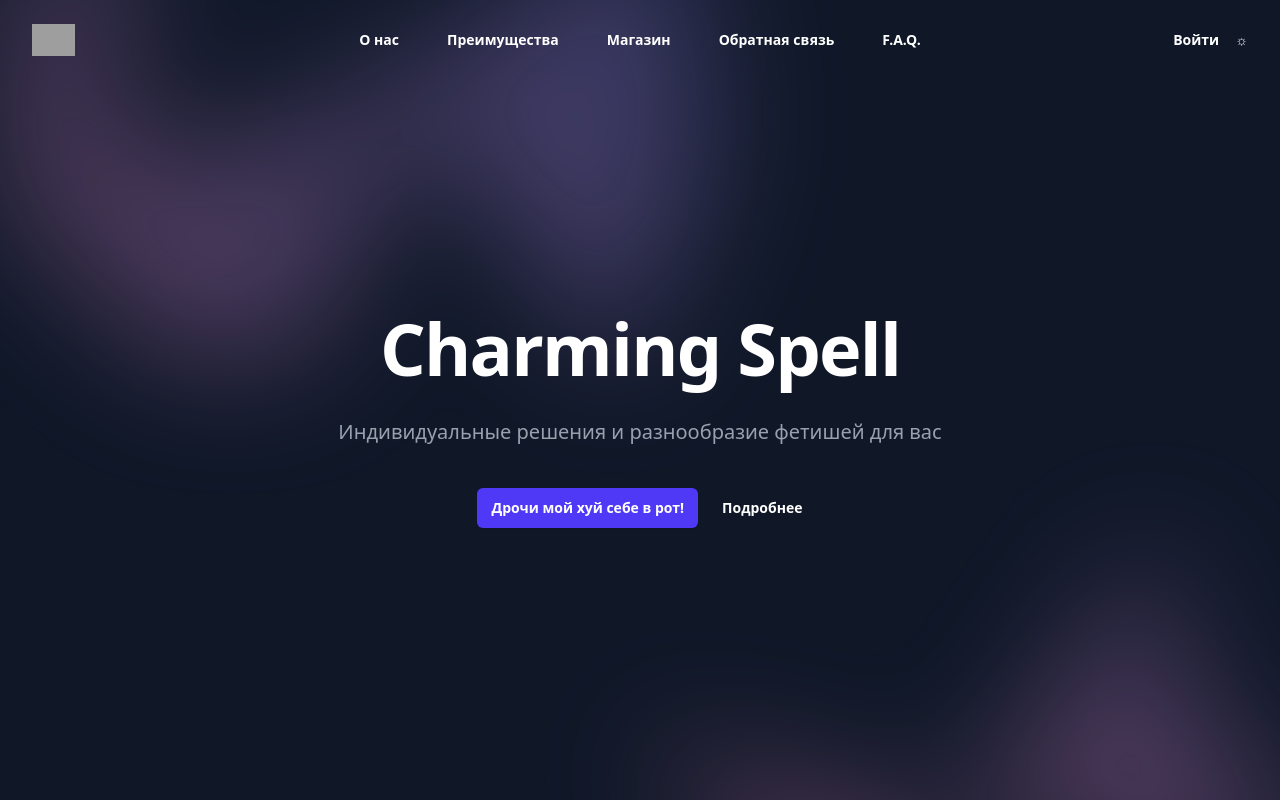
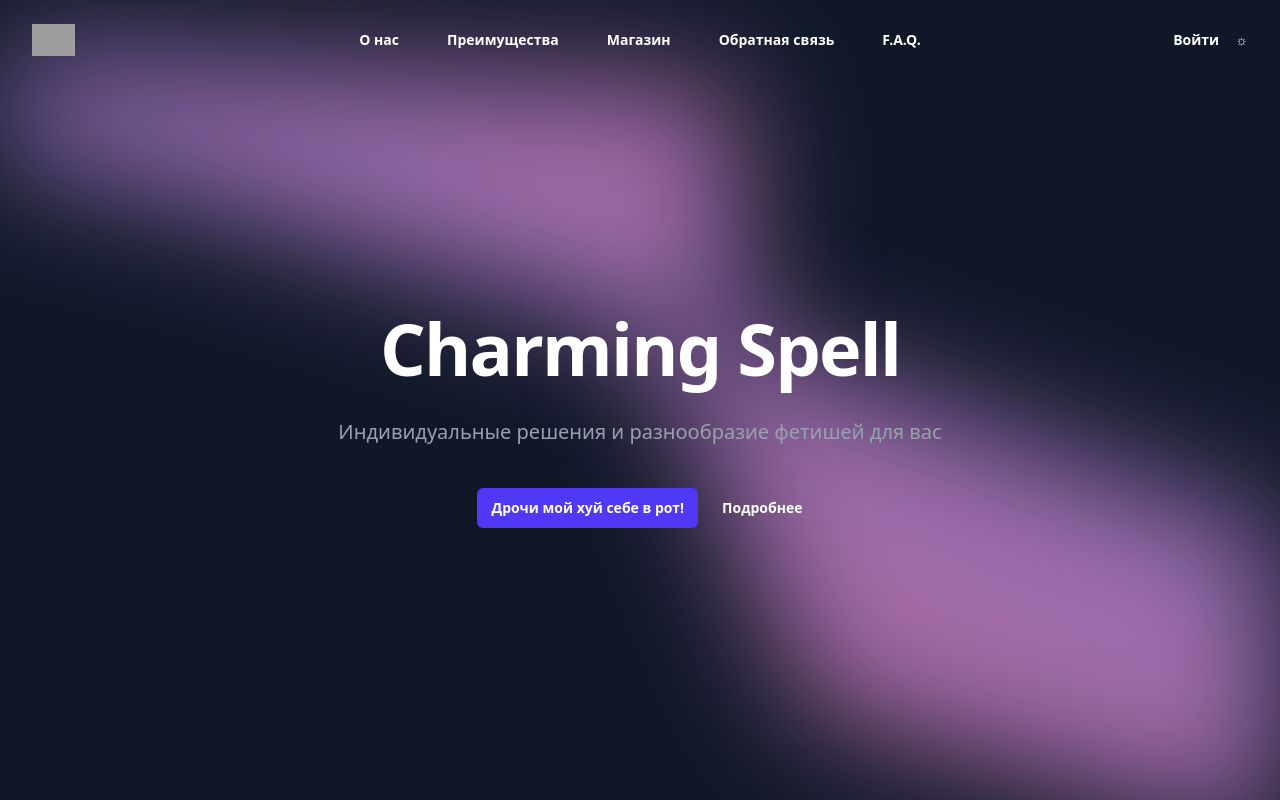
Before and after one commit to F3T1W/CharmingSpell, a React (Vite) app: page / in a window 1280 px wide. Built offline with nearby package versions, Linux system fonts and the light colour scheme; grey boxes are pictures that could not be loaded.

Commit message:
Refactored MobileMenu, Gradient, DataTransfer

```diff
--- a/src/App.jsx
+++ b/src/App.jsx
@@ -19,9 +19,7 @@ export default function App() {
   const toggleTheme = () => setIsDarkMode((prev) => !prev);
 
   return (
-    <div
-      className={`overflow-y-hidden min-h-screen ${isDarkMode ? 'bg-gray-900 text-white' : 'bg-white text-black'}`}
-    >
+    <div className={`overflow-y-hidden min-h-screen ${isDarkMode ? 'bg-gray-900 text-white' : 'bg-white text-black'}`}>
       <Header
         navigation={navigation}
         mobileMenuOpen={mobileMenuOpen}
@@ -29,7 +27,7 @@ export default function App() {
         isDarkMode={isDarkMode}
         toggleTheme={toggleTheme}
       />
-      <HomePage isDarkMode={isDarkMode}/>
+      <HomePage isDarkMode={isDarkMode} />
     </div>
   );
 }
--- a/src/components/HeroSection.jsx
+++ b/src/components/HeroSection.jsx
@@ -8,9 +8,9 @@ export default function HeroSection({ isDarkMode }) {
           <div
             style={{
               clipPath:
-                'polygon(74.1% 44.1%, 100% 61.6%, 97.5% 26.9%, 85.5% 0.1%, 80.7% 2%, 72.5% 32.5%, 60.2% 62.4%, 52.4% 68.1%, 47.5% 58.3%, 45.2% 34.5%, 27.5% 76.7%, 0.1% 64.9%, 17.9% 100%, 27.6% 76.8%, 76.1% 97.7%, 74.1% 44.1%)',
+                'polygon(-25% 50%, 50% 75%, 100% 100%, 100% 60%)',
             }}
-            className="relative left-[calc(50%-11rem)] aspect-1155/678 w-[36.125rem] -translate-x-1/2 rotate-[30deg] bg-linear-to-tr from-[#ff80b5] to-[#9089fc] opacity-30 sm:left-[calc(50%-30rem)] sm:w-[72.1875rem]"
+            className="relative aspect-1155/678 w-[36.125rem] -translate-x-1/2 bg-linear-to-tr opacity-75 from-[#9089fc] to-[#ff80b5] sm:left-[calc(50%-30rem)] sm:w-[72.1875rem]"
           />
         </div>
         <div className="mx-auto max-w-2xl py-60 sm:py-48 lg:py-64">
@@ -41,9 +41,9 @@ export default function HeroSection({ isDarkMode }) {
           <div
             style={{
               clipPath:
-                'polygon(74.1% 44.1%, 100% 61.6%, 97.5% 26.9%, 85.5% 0.1%, 80.7% 2%, 72.5% 32.5%, 60.2% 62.4%, 52.4% 68.1%, 47.5% 58.3%, 45.2% 34.5%, 27.5% 76.7%, 0.1% 64.9%, 17.9% 100%, 27.6% 76.8%, 76.1% 97.7%, 74.1% 44.1%)',
+                'polygon(100% 60%, 100% 100%, 15% 60%, 0% 0%)'
             }}
-            className="relative left-[calc(50%+3rem)] aspect-1155/678 w-[36.125rem] -translate-x-1/2 bg-linear-to-tr from-[#ff80b5] to-[#9089fc] opacity-30 sm:left-[calc(50%+36rem)] sm:w-[72.1875rem]"
+            className="relative left-[calc(50%+3rem)] aspect-1155/678 w-[36.125rem] -translate-x-1/2 bg-linear-to-tr opacity-75 from-[#ff80b5] to-[#9089fc] sm:left-[calc(50%+36rem)] sm:w-[72.1875rem]"
           />
         </div>
       </div>
--- a/src/components/MobileMenu.jsx
+++ b/src/components/MobileMenu.jsx
@@ -30,7 +30,7 @@ export default function MobileMenu({
         </div>
         <div className="mt-6">
           <div className="divide-y">
-            <div className="space-y-2 py-6">
+            <div className="space-y-2 py-6 flex flex-col items-center">
               {navigation.map((item) => (
                 <a
                   key={item.name}
@@ -41,7 +41,7 @@ export default function MobileMenu({
                 </a>
               ))}
             </div>
-            <div className="py-6">
+            <div className="py-6 flex flex-col items-center">
               <a
                 href="#"
                 className={`block px-3 py-2.5 rounded-lg ${isDarkMode ? 'text-white hover:bg-gray-800' : 'text-gray-900 hover:bg-gray-50'}`}
--- a/src/pages/HomePage.jsx
+++ b/src/pages/HomePage.jsx
@@ -1,6 +1,6 @@
 import HeroSection from "../components/HeroSection";
 
-export default function HomePage(isDarkMode) {
+export default function HomePage({ isDarkMode }) {
     return (
         <HeroSection isDarkMode={isDarkMode} />
     );
```
